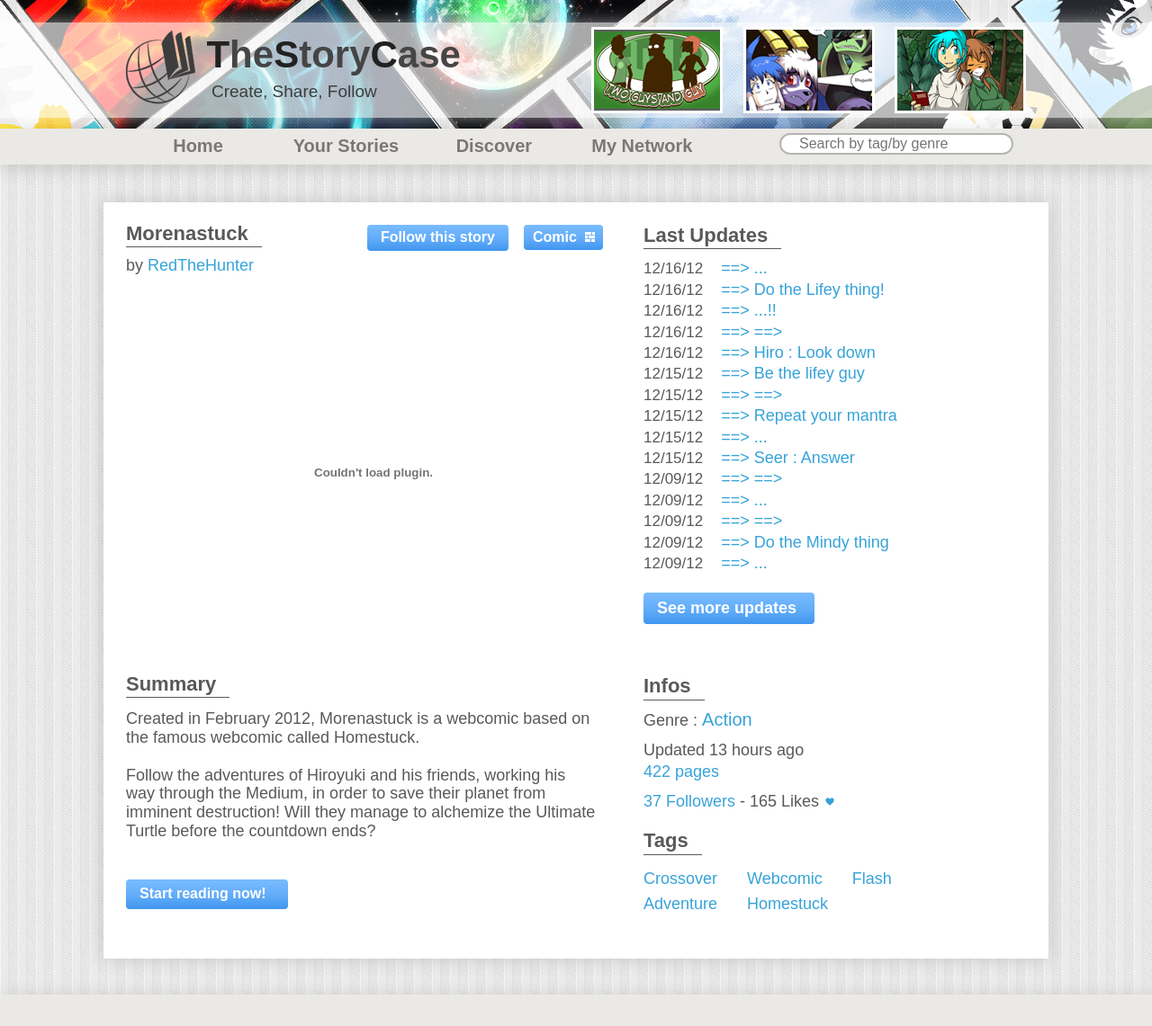
After one commit to MaximilienDethier/Integration, a PHP site: page /html/exampleStory.html in a window 1280 px wide. The commit adds this page. Shown: the whole page at 90% size. Run offline with PHP 8.4, Linux system fonts and the light colour scheme.

Commit message:
6pages + début adaptation

```diff
--- a/css/style.css
+++ b/css/style.css
@@ -248,6 +248,7 @@ box-shadow:         0px 4px 19px rgba(50, 50, 50, 0.19);
 	{
 		margin-right:4%;
 		max-width:440px;
+		min-width:330px;
 		margin-top:20px;
 		line-height:125%;
 	}
@@ -262,8 +263,9 @@ box-shadow:         0px 4px 19px rgba(50, 50, 50, 0.19);
 
 	#connexion
 	{
-		background-color:#f0f0f0;
+		background-color:#F3F3F3;
 		padding:20px;
+		min-width:360px;
 		position:relative;
 		float:right;
 		padding-bottom:15px;
@@ -280,9 +282,11 @@ box-shadow:         0px 4px 19px rgba(50, 50, 50, 0.19);
 	{
 		display:block;
 		width:75%;
+		min-width:250px;
+
 		font-family:arial,sans-serif;
 		font-size:18px;
-		border:0px solid black;
+		border:1px solid white;
 		padding:8px;
 		margin-bottom:15px;
 
@@ -313,6 +317,20 @@ box-shadow:         0px 4px 19px rgba(50, 50, 50, 0.19);
 		background: -ms-linear-gradient(top,  #7abcff 0%,#60abf8 57%,#4096ee 100%); /* IE10+ */
 		background: linear-gradient(to bottom,  #7abcff 0%,#60abf8 57%,#4096ee 100%); /* W3C */
 		filter: progid:DXImageTransform.Microsoft.gradient( startColorstr='#7abcff', endColorstr='#4096ee',GradientType=0 ); /* IE6-9 */
+	}
+
+	input#logIn
+	{
+		min-width:160px;
+	}
+
+	#connexion input:focus
+	{
+	border:1px solid rgb(52.8%,80.7%,100%);
+	color:#909090;
+	-webkit-box-shadow: 0px 0px 3px rgb(57.8%,83.7%,100%);
+	-moz-box-shadow:    0px 0px 3px rgb(57.8%,83.7%,100%);
+	box-shadow:         0px 0px 3px rgb(57.8%,83.7%,100%);
 	}
 
 	#signUp
@@ -355,7 +373,9 @@ box-shadow:         0px 4px 19px rgba(50, 50, 50, 0.19);
 
 		#firstSteps ol li
 		{
-			background-color:#f0f0f0;
+			background-color:#F3F3F3;
+
+			background-image:url(../images/backSteps.png);
 			padding:20px;
 			width:44%;
 			height:180px;
@@ -367,6 +387,26 @@ box-shadow:         0px 4px 19px rgba(50, 50, 50, 0.19);
 			-moz-border-radius: 5px;
 			border-radius: 5px;
 		}
+
+			#stepOne
+			{
+			background-position:0 0;
+			}
+
+			#stepTwo
+			{
+			background-position:-505px 0;
+			}
+
+			#stepThree
+			{
+			background-position:14px 220px;
+			}
+
+			#stepFour
+			{
+			background-position:-445px 220px;
+			}
 
 			#firstSteps ol li#stepOne, #firstSteps ol li#stepThree
 			{
@@ -400,39 +440,6 @@ box-shadow:         0px 4px 19px rgba(50, 50, 50, 0.19);
 	{
 		margin-left:75px;
 	}
-
-	.iconStep
-	{
-		width:25px;
-		height:18px;
-		position:absolute;
-		top:21px;
-		left:300px;
-		background-image:url("../images/iconset.png");
-	}
-
-		#stepTwo .iconStep
-		{
-			background-position:50px 0px;
-			width:20px;
-		}
-
-		#stepThree .iconStep
-		{
-			background-position:0px 20px;
-			height:20px;
-			top:21px;
-			left:280px;
-		}
-
-
-		#stepFour .iconStep
-		{
-			background-position:54px 22px;
-			height:22px;
-			top:19px;
-			left:185px;
-		}
 
 	.ecusson
 	{
@@ -538,7 +545,7 @@ margin-bottom:14px;
 border-radius: 5px;
 }
 
-#logOff, .seeMore, .type
+#logOff, .seeMore, .type, .follow
 {
 text-decoration:none;
 position:relative;
@@ -565,7 +572,7 @@ background: linear-gradient(to bottom,  #7abcff 0%,#60abf8 57%,#4096ee 100%); /*
 filter: progid:DXImageTransform.Microsoft.gradient( startColorstr='#7abcff', endColorstr='#4096ee',GradientType=0 ); /* IE6-9 */
 }
 
-	#logOff:hover, .seeMore:hover, .type:hover
+	#logOff:hover, .seeMore:hover, .type:hover, .follow:hover
 	{
 		text-decoration:none;
 		color:white;
@@ -615,7 +622,7 @@ top:-3px;
 
 #updates
 {
-background-color:#F0F0F0;
+background-color:#F3F3F3;
 margin-left:380px;
 padding:20px 0px;
 
@@ -780,7 +787,7 @@ margin-bottom:11px;
 display:inline-block;
 margin:5px;
 margin-left:0px;
-margin-right:7px;
+margin-right:9px;
 font-size:18px;
 }
 
@@ -824,7 +831,7 @@ vertical-align:top;
 
 .unevenStory
 {
-background-color:#F0F0F0;
+background-color:#F3F3F3;
 }
 
 .type
@@ -920,7 +927,7 @@ margin-bottom:20px;
 
 #aboutAuthor
 {
-background-color:#F0F0F0;
+background-color:#F3F3F3;
 padding:25px;
 padding-top:20px;
 width:45%;
@@ -1073,3 +1080,268 @@ text-align:center;
 padding:3px 16px;
 font-size:16px;
 }
+
+/* AddPage */
+
+#addPage
+{
+margin-top:10px;
+margin-bottom:30px;
+}
+
+	#addPage input, #addPage textarea
+	{
+		display:block;
+		width:95%;
+		font-family:arial,sans-serif;
+		font-size:17px;
+		border:1px solid #dddddd;
+		padding:5px;
+		margin-bottom:15px;
+
+		color: #989898;
+
+		-webkit-border-radius: 4px;
+		-moz-border-radius: 4px;
+		border-radius: 4px;
+	}
+
+		#addPage input:focus
+		{
+		color:gray;
+		}
+
+		#addPage #pageTitle
+		{
+		max-width:380px;
+		margin-bottom:20px;
+		}
+
+		#addPage textarea:focus
+		{
+		color:grey;
+		}
+
+			#addPage #tags
+			{
+			height:150px;
+			}
+
+			#addPage #dialogues
+			{
+			height:294px;
+			}
+
+			#addPage #description
+			{
+			height:200px;
+			margin-bottom:25px;
+			}
+
+		.optional
+		{
+		color:gray;
+		font-size:17px;
+		font-style:italic;
+		margin-left:3px;
+		}
+
+		#addPage  #uploadPage
+		{
+		border:0;
+		padding:0;
+		margin:5px;
+		margin-bottom:20px;
+		margin-left:0;
+		}
+
+	#addPage label
+	{
+	font-size:18px;
+	margin-bottom:5px;
+	display:block;
+	}
+
+	#rightForm, #leftForm
+	{
+	vertical-align:top;
+	float:left;
+	width:37%;
+	}
+
+		#rightForm
+		{
+		background-color:#F3F3F3;
+		padding:25px;
+		padding-bottom:15px;
+		position:relative;
+		top:-25px;
+		}
+
+		#leftForm
+		{
+		width:56%;
+		margin-right:2%;
+		margin-bottom:10px;
+		}
+
+	#addPage #submitPage
+	{
+	clear:both;
+	width:140px;
+	background: url('../images/backButton.png') #f1f1f1 no-repeat;
+	background-position:7px center;
+	padding:6px;
+	padding-left:35px;
+	padding-right:10px;
+	color:#5FB80D;
+	cursor:pointer;
+	}
+
+		#addPage #submitPage:hover
+		{
+		background: url('../images/backButton.png') #f6f6f6 no-repeat;
+		background-position:7px center;
+		color:#6ED40F;
+		}
+
+	/*Histoire Exemple*/
+
+	.floatStory
+	{
+	position:relative;
+	float:left;
+	width:550px;
+	margin-right:25px;
+	line-height:130%;
+	}
+
+		.floatStory .type
+		{
+		top:0px;
+		}
+
+		.floatStory+.floatStory
+		{
+		width:400px;
+		font-size:18px;
+		}
+
+		.floatStory .seeMore
+		{
+		position:relative;
+		display:block;
+		width:160px;
+		padding:6px 15px;
+		left:0;
+		top:20px;
+		margin-bottom:40px;
+		}
+
+		.floatStory .genreStory
+		{
+		margin:0;
+		margin-bottom:10px;
+		}
+
+	.date
+	{
+	margin-right:15px;
+	font-size:17px;
+	}
+
+	#summaryStory
+	{
+	width:95%;
+	margin-top:3px;
+	margin-bottom:23px;
+	font-size:18px;
+	}
+
+		#summaryStory+a
+		{
+		width:150px;
+		}
+
+	#tagStory li
+	{
+	display:inline-block;
+	font-size:18px;
+	margin-right: 28px;
+	margin-top:5px;
+	}
+
+	.follow
+	{
+	display:inline-block;
+	padding:4px 15px;
+	position:absolute;
+	top:0;
+	right:125px;
+	}
+
+	#tagTitle
+	{
+	margin-top:10px;
+	}
+
+	.floatStory p
+	{
+	margin-bottom:10px;
+	}
+
+	.heart
+	{
+		display:inline-block;
+		width:12px;
+		height:15px;
+		background-image:url("../images/iconset.png");
+		background-position:12px -2px;
+	}
+
+	/*Media Queries*/
+
+	@media only screen and (max-width : 1000px){
+
+	#firstSteps ol li
+	{
+	height:200px;
+	min-width:400px;
+	}
+
+	#firstSteps h2
+	{
+	margin-top:30px;
+	}
+
+	}
+
+	@media only screen and (max-width : 930px){
+
+	#firstSteps ol li
+	{
+	float:left;
+	width:50%;
+	}
+
+
+	}
+
+	@media only screen and (max-width : 850px){
+
+	#welcomeMessage
+	{
+	min-width:400px;
+	}
+
+	#connexion
+	{
+	float:left;
+	top:25px;
+	width:420px;
+	left:-20px;
+	margin-bottom:20px;
+	}
+
+
+	}
--- a/html/discover.html
+++ b/html/discover.html
@@ -47,17 +47,17 @@
 		<section id="randomStories">
 			<article class="unevenStory">
 				<div class="leftInfo">
-					<a href="#" title="Discover this story!"><img src="../images/prevStory1.png" /></a>
+					<a href="exampleStory.html" title="Discover this story!"><img src="../images/prevStory1.png" /></a>
 					<p>Updated 2 days ago<br />
 					399 pages</p>
 				</div>
 				<div class="middleInfo">
 				<p class="type Comic">Comic <span></span></p>
-					<a href="#" title="Discover this story!"><h3>Morenastuck</h3></a>
+					<a href="exampleStory.html" title="Discover this story!"><h3>Morenastuck</h3></a>
 					<p class="author">By <a href="#" title="More about this author">RedTheHunter</a></p>
 
 					<p class="descriptionStory">
-						Created in Februatry 2012, Morenastuck is a webcomic based on the famous webcomic called Homestuck. <br />
+						Created in February 2012, Morenastuck is a webcomic based on the famous webcomic called Homestuck. <br />
 						Follow the adventures of Hiroyuki and his friends, working his way through the Medium, in order to save
 						their planet from imminent destruction! Will they manage to alchemize the Ultimate Turtle before the countdown ends?
 					</p>
--- /dev/null
+++ b/html/exampleStory.html
@@ -0,0 +1,122 @@
+<!DOCTYPE HTML>
+<html lang="en-US">
+<head>
+	<meta charset="UTF-8">
+	<title>TheStoryCase - Home</title>
+	<link rel="stylesheet" href="../css/style.css" />
+</head>
+<body>
+	<header>
+		<div id="backTop">
+			<div id="top">
+				<a href="home.html"><img src="../images/globeLogo.png" alt="The website's logo" title="TheStoryCase!" width="77" height="83"/>
+				<h1><span class="greyLetter">T</span>he<span class="greyLetter">S</span>tory<span class="greyLetter">C</span>ase</h1>
+				<h2>Create, Share, Follow</h2></a>
+
+				<ul id="lastStories">
+					<li><a href="#"><img src="../images/webcomic1.png" width="140" height="90"/></a></li>
+					<li><a href="#"><img src="../images/webcomic2.png" width="140" height="90"/></a></li>
+					<li><a href="#"><img src="../images/webcomic3.png" width="140" height="90"/></a></li>
+				</ul>
+			</div>
+		</div>
+
+		<div id="backNav">
+			<nav>
+				<a href="home.html">Home</a>
+				<a href="yourStories.html">Your Stories</a>
+				<a href="discover.html">Discover</a>
+				<a href="network.html">My Network</a>
+
+				<input id="search" type="search" placeholder="Search by tag/by genre" />
+			</nav>
+		</div>
+
+	</header>
+
+	<div id="content">
+		<div class="floatStory">
+			<a class="follow" href="#" title="Follow this story so you never miss any update!">Follow this story</a> <p class="type Comic">Comic <span></span></p>
+			<h2>Morenastuck</h2>
+			<p class="author">by <a href="#">RedTheHunter</a></p>
+
+			<embed width="550" height="420" src="http://sd-2.archive-host.com/membres/up/165689570025531787/Morenapreview.swf">
+		</div>
+
+		<div class="floatStory">
+			<h2>Last Updates</h2>
+
+			<ul>
+				<li><span class="date">12/16/12</span> <a href="#" title="Jump to this page">==> ...</a></li>
+				<li><span class="date">12/16/12</span> <a href="#" title="Jump to this page">==> Do the Lifey thing!</a></li>
+				<li><span class="date">12/16/12</span> <a href="#" title="Jump to this page">==> ...!!</a></li>
+				<li><span class="date">12/16/12</span> <a href="#" title="Jump to this page">==> ==></a></li>
+				<li><span class="date">12/16/12</span> <a href="#" title="Jump to this page">==> Hiro : Look down</a></li>
+				<li><span class="date">12/15/12</span> <a href="#" title="Jump to this page">==> Be the lifey guy</a></li>
+				<li><span class="date">12/15/12</span> <a href="#" title="Jump to this page">==> ==></a></li>
+				<li><span class="date">12/15/12</span> <a href="#" title="Jump to this page">==> Repeat your mantra</a></li>
+				<li><span class="date">12/15/12</span> <a href="#" title="Jump to this page">==> ...</a></li>
+				<li><span class="date">12/15/12</span> <a href="#" title="Jump to this page">==> Seer : Answer</a></li>
+				<li><span class="date">12/09/12</span> <a href="#" title="Jump to this page">==> ==></a></li>
+				<li><span class="date">12/09/12</span> <a href="#" title="Jump to this page">==> ...</a></li>
+				<li><span class="date">12/09/12</span> <a href="#" title="Jump to this page">==> ==></a></li>
+				<li><span class="date">12/09/12</span> <a href="#" title="Jump to this page">==> Do the Mindy thing</a></li>
+				<li><span class="date">12/09/12</span> <a href="#" title="Jump to this page">==> ...</a></li>
+			</ul>
+
+			<a href="#" title="See all the pages" class="seeMore">See more updates</a>
+		</div>
+
+		<div id="clearBoth"></div>
+
+		<div class="floatStory">
+
+			<h2>Summary</h2>
+
+			<p id="summaryStory">
+				Created in February 2012, Morenastuck is a webcomic based on the famous webcomic called Homestuck. <br /><br />
+				Follow the adventures of Hiroyuki and his friends, working his way through the Medium, in order to save
+				their planet from imminent destruction! Will they manage to alchemize the Ultimate Turtle before the countdown ends?
+			</p>
+
+			<a href="#" title="See all the pages" class="seeMore">Start reading now!</a>
+
+		</div>
+
+		<div class="floatStory">
+			<h2>Infos</h2><br />
+
+			<p class="genre">Genre :</p> <p class="genreStory"><a href="#" title="List all the stories from this genre">Action</a></p>
+
+			<p>
+				Updated 13 hours ago<br />
+				<a href="#" title="See all the pages">422 pages</a>
+			</p>
+
+			<p>
+				<a href="#" title="Check who!">37 Followers</a> - 165 Likes <span class="heart"></span></a>
+			</p>
+
+			<h2 id="tagTitle">Tags</h2>
+
+			<ul id="tagStory">
+				<li><a href="#" title="List all the stories with this tag">Crossover</a></li>
+				<li><a href="#" title="List all the stories with this tag">Webcomic</a></li>
+				<li><a href="#" title="List all the stories with this tag">Flash</a></li>
+				<li><a href="#" title="List all the stories with this tag">Adventure</a></li>
+				<li><a href="#" title="List all the stories with this tag">Homestuck</a></li>
+			</ul>
+		</div>
+
+		<div id="clearBoth"></div>
+
+	</div>
+
+	<footer>
+	</footer>
+
+	<script src="../js/jquery.js"></script>
+	<script src="../js/script.js"></script>
+
+</body>
+</html>
--- a/html/network.html
+++ b/html/network.html
@@ -45,7 +45,7 @@
 			<div id="activity">
 				<h2>Author of</h2>
 				<ul>
-					<li><a href="#" title="Read it!">Morenastuck</a></li>
+					<li><a href="exampleStory.html" title="Read it!">Morenastuck</a></li>
 					<li><a href="#" title="Read it!">D-Fate</a></li>
 				</ul>
 				<div id="follow">
--- a/html/yourStories.html
+++ b/html/yourStories.html
@@ -63,8 +63,8 @@
 
 			<article class="evenStory">
 				<div class="topInfo">
-					<a href="#" title="Read this story!"><img src="../images/prevStory1.png" width="150" height="100"/></a>
-					<a href="#" title="Read this story!"><h3>Morenastuck</h3></a>
+					<a href="exampleStory.html" title="Read this story!"><img src="../images/prevStory1.png" width="150" height="100"/></a>
+					<a href="exampleStory.html" title="Read this story!"><h3>Morenastuck</h3></a>
 					<p class="genre">Genre :</p> <a href="#" title="List all the stories from this genre">Interactive</a>
 					<p>Updated 2 days ago<br />
 						399 pages</p>
--- /dev/null
+++ b/index.php
@@ -0,0 +1,3 @@
+<?php
+  header('Location: ./html/home.html');
+?>
```
Also changed, not shown: html/addPage.html (added, +61 -0 lines), html/home.html (+4 -4 lines), images/backButton.png (added), images/backSteps.png (added), images/iconset.png.
